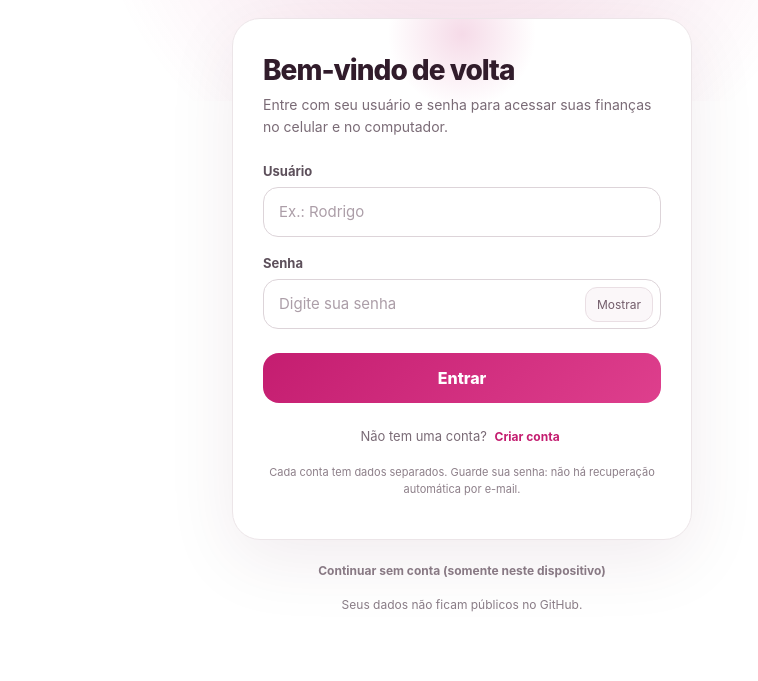
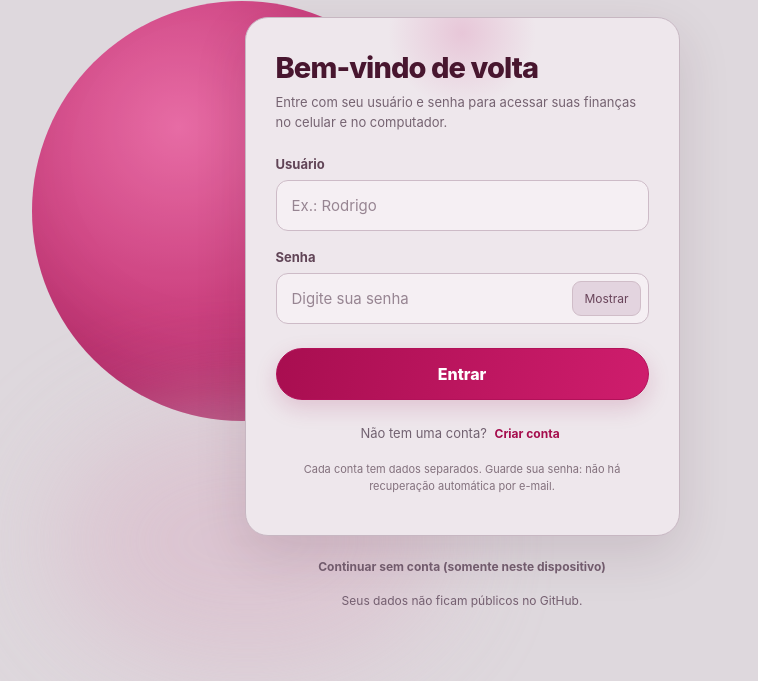
Before and after one commit to rorodrigo10/ch-financeiro, a plain HTML site: page login.html in a window 1280 px wide. Shown: the part 119-800 px from the top of the page, without its empty margins (178-936 px from the left). Drawn offline with nearby package versions, Linux system fonts and the light colour scheme.

Commit message:
Ch v19: aplica identidade cinza-rosada em login.html sem alterar funcionalidades

```diff
--- a/login.html
+++ b/login.html
@@ -2,7 +2,7 @@
 <html lang="pt-BR">
 <head>
 <meta charset="utf-8"><meta name="viewport" content="width=device-width,initial-scale=1,viewport-fit=cover">
-<meta name="theme-color" content="#ffffff"><meta name="description" content="Ch — Seu financeiro, em conversa.">
+<meta name="theme-color" content="#ded8dd"><meta name="description" content="Ch — Seu financeiro, em conversa.">
 <title>Ch — Entrar</title>
 <link rel="icon" href="./icon.svg" type="image/svg+xml"><link rel="manifest" href="./manifest.webmanifest">
 <style>
@@ -33,6 +33,7 @@ button{font:inherit;cursor:pointer}button:disabled{opacity:.65;cursor:wait}
 @media(max-width:460px){body{padding:23px 14px}.card{padding:28px 20px;border-radius:21px}.logo{margin-bottom:25px}}
 input[readonly]{background:#211624;color:#f4cbe1;cursor:default}</style><link rel="stylesheet" href="./login-light.css?v=17">
 <link rel="stylesheet" href="./ghostpay-login.css?v=18">
+<link rel="stylesheet" href="./ch-v19-login.css?v=19">
 </head>
 <body>
 <main>
```
